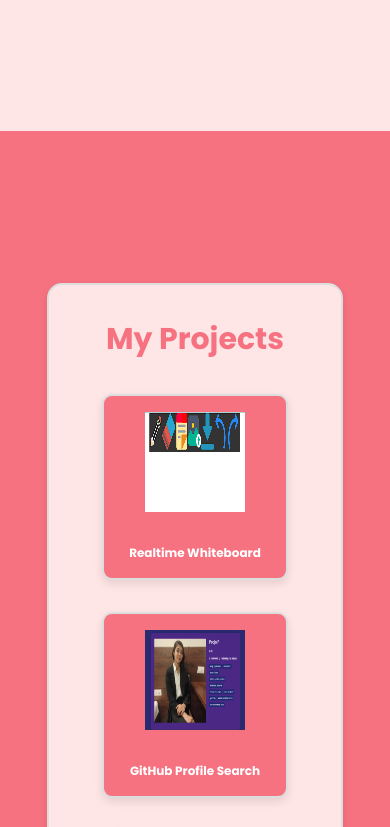
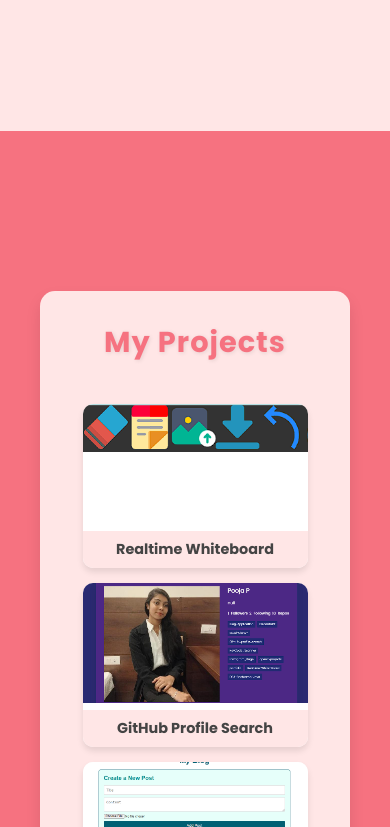
Before and after one commit to poojapgeek/portfolio, a plain HTML site: page index.html in a window 390 px wide. Shown: the part 3940-4767 px from the top of the page. Drawn offline with nearby package versions, Linux system fonts and the light colour scheme.

Commit message:
Project details updated

```diff
--- a/index.html
+++ b/index.html
@@ -3,7 +3,7 @@
   <head>
     <meta charset="UTF-8" />
     <meta name="viewport" content="width=device-width, initial-scale=1.0" />
-    <title>POOJA </title>
+    <title>POOJA HEGDE</title>
     <link rel="preconnect" href="https://fonts.googleapis.com" />
     <link rel="preconnect" href="https://fonts.gstatic.com" crossorigin />
     <link
@@ -22,7 +22,7 @@
             <li><a href="#About">About</a></li>
             <li><a href="#Skills">Skills</a></li>
             <li><a href="#Projects">Projects</a></li>
-            <li><a href="/">Contact Me</a></li>
+            <li><a href="./contact.html">Contact Me</a></li>
           </ul>
         </div>
       </nav>
--- a/style.css
+++ b/style.css
@@ -216,68 +216,114 @@ p{
   margin: 0;
   color: #333;
 }
-/*Projects*/
+/* General Styles */
 .projects-section {
+  padding: 40px 40px;
+  background-color: #f67280;
   text-align: center;
-  padding: 2rem;
-  background-color: #f67280;
 }
 
 .projects-card {
-  background-color:#ffe6e6; /* Reversed color */
-  color: #f67280; /* Text color */
-  border: 2px solid #ddd;
+  background-color: #ffe6e6;
   border-radius: 15px;
-  padding: 2rem;
-  width: 70%;
+  padding: 30px;
+  box-shadow: 0 8px 15px rgba(0, 0, 0, 0.1);
+  max-width: 950px;
   margin: 120px auto;
-  box-shadow: 0 4px 8px rgba(0, 0, 0, 0.1);
+  overflow: hidden;
 }
 
-.projects-card h2 {
-  font-size: 30px;
-  color: #f67280; /* Section heading color */
-  margin-bottom: 2rem;
+/* Section Title */
+.projects-section h2 {
+  font-size: 2rem;
+  margin-bottom: 20px;
+  color: #f67280;
+  font-weight: bold;
+
+  letter-spacing: 1px;
+  text-shadow: 1px 1px 4px rgba(0, 0, 0, 0.1);
 }
 
+/* Project Cards Container */
 .projects-list {
   display: flex;
   flex-wrap: wrap;
-  gap: 2rem;
   justify-content: center;
+  gap: 40px;
+  margin-top: 40px;
 }
 
+/* Individual Project Card */
 .project {
-  display: flex;
-  flex-direction: column;
-  align-items: center;
-  text-align: center;
-  width: 150px;
-  padding: 1rem;
-  background-color: #f67280; /* Reversed card color */
-  border: 2px solid #ddd;
+  background-color: #fff;
   border-radius: 10px;
-  box-shadow: 0 4px 8px rgba(0, 0, 0, 0.1);
+  overflow: hidden;
+  box-shadow: 0 4px 6px rgba(0, 0, 0, 0.1);
   transition: transform 0.3s ease, box-shadow 0.3s ease;
   cursor: pointer;
+  width: 200px; /* Smaller width */
+  text-align: center;
 }
 
 .project:hover {
-  transform: translateY(-5px);
-  box-shadow: 0 8px 16px rgba(0, 0, 0, 0.2);
+  transform: translateY(-4px);
+  box-shadow: 0 8px 12px rgba(0, 0, 0, 0.2);
 }
 
 .project-img {
-  width: 100px;
-  height: 100px;
-  margin-bottom: 2rem;
-  /* Circular image */
+  width: 100%;
+  height: 120px; /* Smaller height */
+  object-fit: cover;
+  transition: transform 0.3s ease;
+}
+
+.project:hover .project-img {
+  transform: scale(1.05);
 }
 
 .project h3 {
-  font-size: 0.75rem;
-  color: #fff; /* Text color inside project card */
+  font-size: 1rem;
+  color: #444;
+  padding: 8px 0;
+  margin: 0;
+  background-color: #ffe6e6;
+  transition: color 0.3s ease, background 0.3s ease;
 }
+
+.project:hover h3 {
+  color: #f67280;
+  background-color: #fff;
+}
+
+/* Responsive Design */
+@media (max-width: 768px) {
+  .projects-list {
+    flex-direction: row;
+    flex-wrap: wrap;
+    justify-content: space-between;
+    gap: 15px;
+  }
+
+  .project {
+    width: 45%; /* Adjusted for medium screens */
+  }
+}
+
+@media (max-width: 480px) {
+  .projects-section h2 {
+    font-size: 1.8rem;
+  }
+
+  .project {
+    width: 90%; /* Full width on small screens */
+    margin: 0 auto;
+  }
+
+  .project h3 {
+    font-size: 0.9rem;
+  }
+}
+
 /*footer*/
 .footer-section {
   background-color:#ffe6e6; /* Reversed color */
@@ -320,3 +366,41 @@ p{
   height: 30px;
   width:30px;
 }
+/*contact me*/
+
+
+.contact-container {
+  max-width: 600px;
+  margin: 50px auto;
+  padding: 20px;
+  background: #fff;
+  border-radius: 8px;
+  box-shadow: 0 4px 6px rgba(0, 0, 0, 0.1);
+}
+
+label {
+  display: block;
+  margin-top: 10px;
+}
+
+input, textarea {
+  width:90%;
+  padding: 10px;
+  margin: 5px 0 15px;
+  border: 1px solid #ccc;
+  border-radius: 4px;
+}
+
+button {
+  background-color: #007bff;
+  color: #fff;
+  border: none;
+  padding: 10px 15px;
+  cursor: pointer;
+  border-radius: 4px;
+  margin:20px auto;
+}
+
+button:hover {
+  background-color: #0056b3;
+}
```
Also changed, not shown: contact.html (added, +27 -0 lines).
